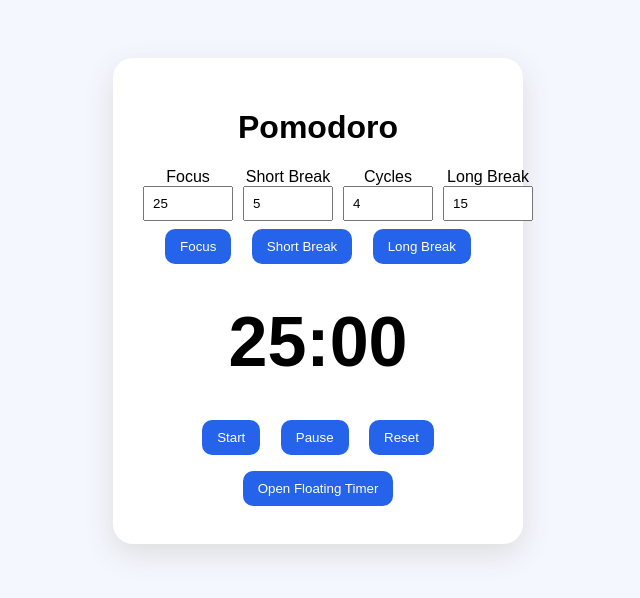
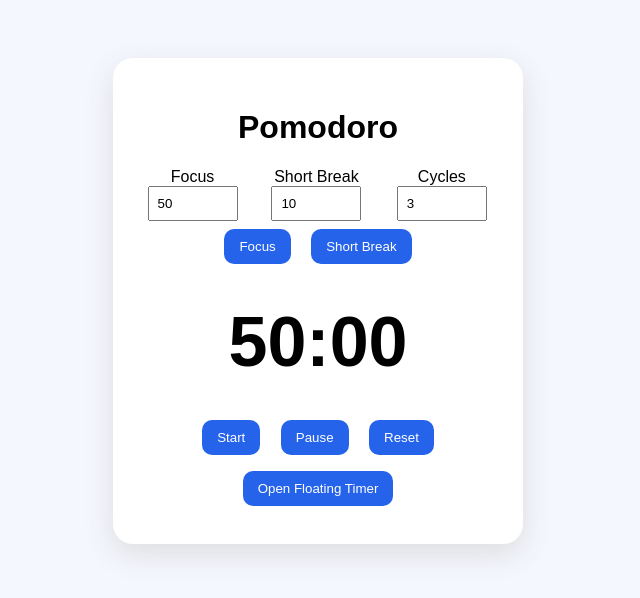
Before and after one commit to Dhamodharan17/pomodoro-widget, a plain HTML site: page index.html in a window 1280 px wide. Shown: the whole page, without its empty margins (322-962 px from the left). Drawn offline with Linux system fonts and the light colour scheme.

Commit message:
Update timer and input values in index.html

```diff
--- a/index.html
+++ b/index.html
@@ -14,23 +14,23 @@
 <div class="settings">
 <label>
 Focus
-<input id="focus" type="number" value="25">
+<input id="focus" type="number" value="50">
 </label>
 
 <label>
 Short Break
-<input id="short" type="number" value="5">
+<input id="short" type="number" value="10">
 </label>
 
 <label>
 Cycles
-<input id="cycles" type="number" value="4">
+<input id="cycles" type="number" value="3">
 </label>
 
-<label>
+<!-- <label>
 Long Break
-<input id="long" type="number" value="15">
-</label>
+<input id="long" type="number" value="30">
+</label> -->
 </div>
 
 
@@ -43,14 +43,14 @@ Focus
 Short Break
 </button>
 
-<button onclick="setMode('long')">
+<!-- <button onclick="setMode('long')">
 Long Break
-</button>
+</button> -->
 </div>
 
 
 <div id="timer">
-25:00
+50:00
 </div>
 
 
```
